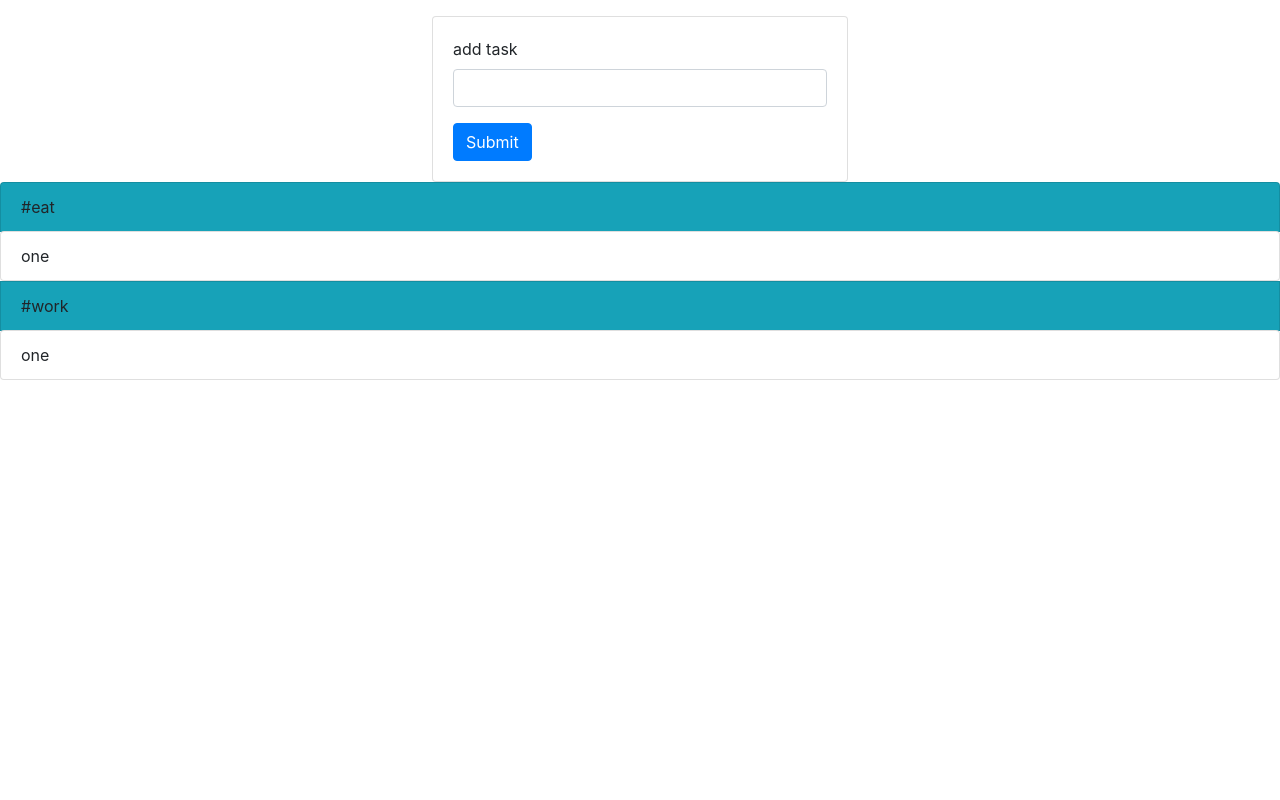
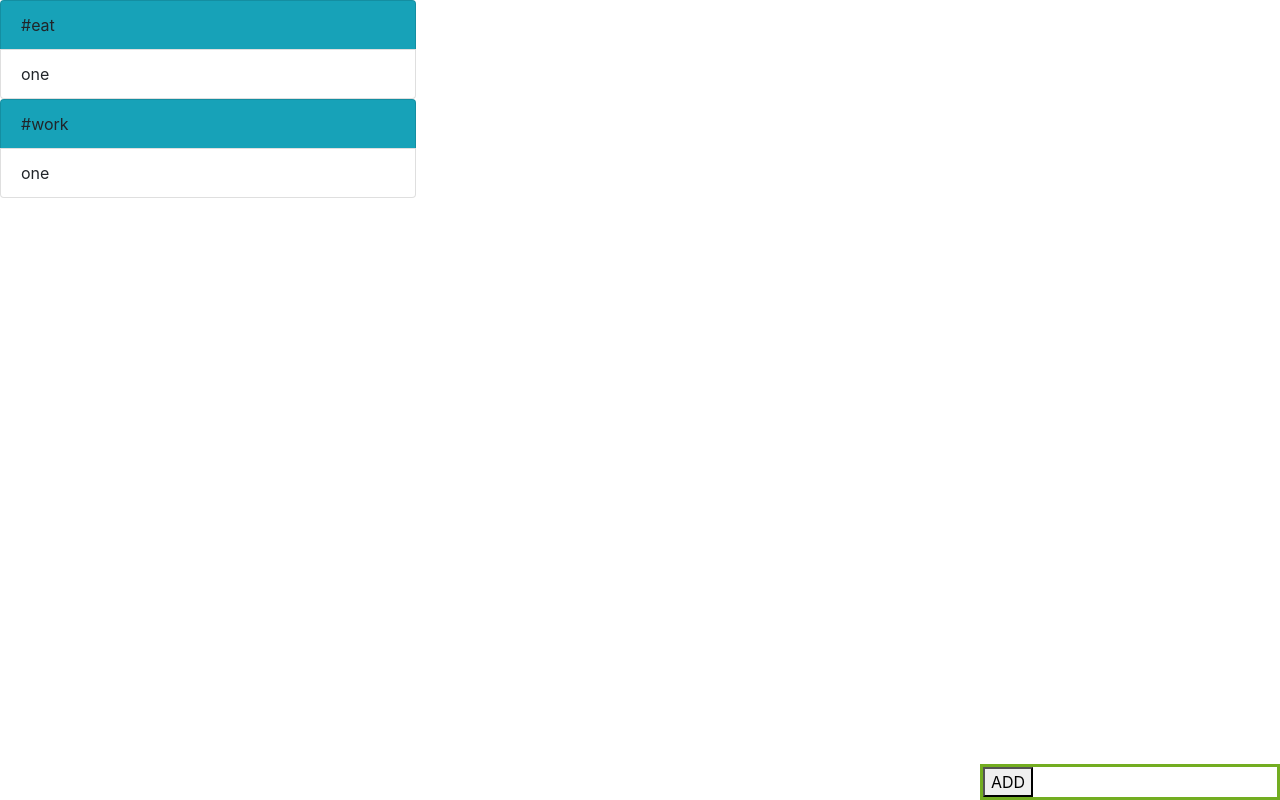
Before and after one commit to karthik-kzk/tasks, a React (Create React App) app: page / in a window 1280 px wide. Built offline with nearby package versions, Linux system fonts and the light colour scheme.

Commit message:
feat: addTask popup added

```diff
--- /dev/null
+++ b/src/components/AddTask.css
@@ -0,0 +1,23 @@
+.fixed {
+  position: fixed;
+  bottom: 0;
+  right: 0;
+  width: 300px;
+  border: 3px solid #73ad21;
+  z-index: 1;
+}
+
+.addCard {
+  position: fixed;
+  border: 3px solid #e93a3a;
+  z-index: 1;
+  margin: 0;
+  top: 50%;
+  left: 35%;
+  -ms-transform: translateY(-50%);
+  transform: translateY(-50%);
+}
+
+.list-group{
+    width:26rem;
+}
--- a/src/components/AddTask.js
+++ b/src/components/AddTask.js
@@ -1,10 +1,31 @@
 import { useState, useEffect } from "react";
+import "./AddTask.css";
 
-// to do
+// to-do
 // local storage -half done
-// add catogories - half done
-// add color by categories
+// add color by categories -pending
 // click and drag || move categories with drop drown
+// fix alignment margin padding of list group
+// add complete status checkbox
+// add top margin
+// add drop status
+// add anchor tab for tags
+// add count for tags section
+
+
+
+const mockData = [
+  {
+    id: 1,
+    title: "one",
+    tags: "#eat",
+  },
+  {
+    id: 2,
+    title: "one",
+    tags: "#work",
+  },
+];
 
 function groupBy(array) {
   const result = {};
@@ -19,51 +40,47 @@ function groupBy(array) {
 }
 
 function renderList(array, onEdit) {
-  const obj = groupBy(array)
-const rows=[];
+  const obj = groupBy(array);
+  const rows = [];
   for (const variable in obj) {
-    console.log(variable)
+    console.log(variable);
 
-    rows.push  (<>
-        <li className="list-group-item bg-info"  key={variable}>
+    rows.push(
+      <>
+        <ul class="list-group ">
+          <li className="list-group-item bg-info" key={variable}>
             {variable}
           </li>
-        {obj[variable].map((val,index) => {
+          {obj[variable].map((val, index) => {
             return (
-            <ul class="list-group">
-              <li class="list-group-item " id={index} onClick={onEdit}>{val.title}</li>
-            </ul>
+              <li class="list-group-item " id={val.id} onClick={onEdit}>
+                {val.title}
+              </li>
             );
           })}
-      </>)
-
+        </ul>
+      </>
+    );
   }
-  return rows
+  return rows;
 }
 
-const mockData = [
-  {
-    title: "one",
-    tags: "#eat",
-  },
-  {
-    title: "one",
-    tags: "#work",
-  },
-];
+function submitCard() {}
 
 export const AddTask = () => {
   const [addTask, setAddTask] = useState("");
   const [list, setList] = useState(mockData);
   const [editId, setEditId] = useState(-1);
+  const [addTaskToggle, setAddTaskToggle] = useState(false);
 
   const onSubmit = (e) => {
     console.log("email", addTask, editId);
     e.preventDefault();
     const strArray = addTask.split("#");
     const task = {};
+
     task.title = strArray[0];
-    task.tags =  strArray[1]!=undefined?'#' + strArray[1]: "#default";
+    task.tags = strArray[1] != undefined ? "#" + strArray[1] : "#default";
 
     if (editId !== -1) {
       const editedList = list;
@@ -71,7 +88,7 @@ export const AddTask = () => {
       setList(editedList);
     } else {
       // category #
-
+      task.id = list.length + 1;
       setList([...list, task]);
     }
     console.log(list);
@@ -85,13 +102,20 @@ export const AddTask = () => {
 
   const onEdit = (e) => {
     const id = e.target.id;
-
-    setEditId(id);
-    if (id) {
-      const str = `${list[id].title}  ${list[id].tags}`;
+    const index = list.findIndex((v) => v.id === parseInt(id));
+    setEditId(index);
+    setAddTaskToggle(true);
+    if (index) {
+      const str = `${list[index].title}  ${list[index].tags}`;
       setAddTask(str);
     }
   };
+
+  function onAddTaskClose() {
+    setAddTaskToggle(false);
+    setAddTask("");
+    setEditId(-1);
+  }
 
   useEffect(() => {
     const list = JSON.parse(localStorage.getItem("list"));
@@ -104,7 +128,11 @@ export const AddTask = () => {
 
   return (
     <div>
-      <div className="card mx-auto mt-3" style={{ width: "26rem" }}>
+      <div className="fixed">
+        <button onClick={() => setAddTaskToggle(true)}>ADD</button>
+      </div>
+      {addTaskToggle && (
+        <div className="card mx-auto mt-3 addCard" style={{ width: "26rem" }}>
           <form className="card-body">
             <div className="mb-3">
               <label htmlfor="exampleInputEmail1" className="form-label">
@@ -120,11 +148,23 @@ export const AddTask = () => {
               />
             </div>
 
-          <button type="submit" className="btn btn-primary" onClick={onSubmit}>
+            <button
+              type="submit"
+              className="btn btn-primary"
+              onClick={onSubmit}
+            >
               Submit
+            </button>
+            <button
+              type="submit"
+              className="btn btn-danger"
+              onClick={onAddTaskClose}
+            >
+              Close
             </button>
           </form>
         </div>
+      )}
       <ul className="list-group">
         {renderList(list, onEdit)}
         {/* {list?.map((v, i) => {
```
Lines whose indentation alone changed are shown as unchanged.
